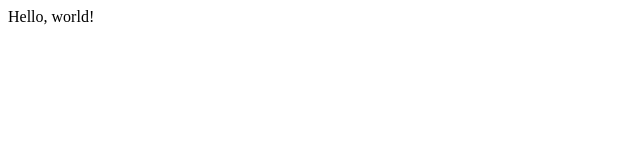
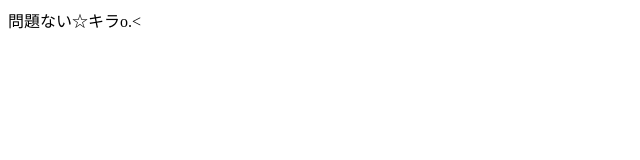
Before and after one commit to danivenk/UVA_Minor-Programming_Web-App-Studio_project-0_homepage, a plain HTML site: page index.html in a window 1280 px wide. Shown: the whole page, without its empty margins (0-640 px from the left). Drawn offline with Linux system fonts and the light colour scheme.

Commit message:
added different welcome message:

```diff
--- a/index.html
+++ b/index.html
@@ -6,7 +6,7 @@
 </head>
 
 <body>
-    Hello, world!
+    問題ない☆キラo.<
 </body>
 
 </html>
```
